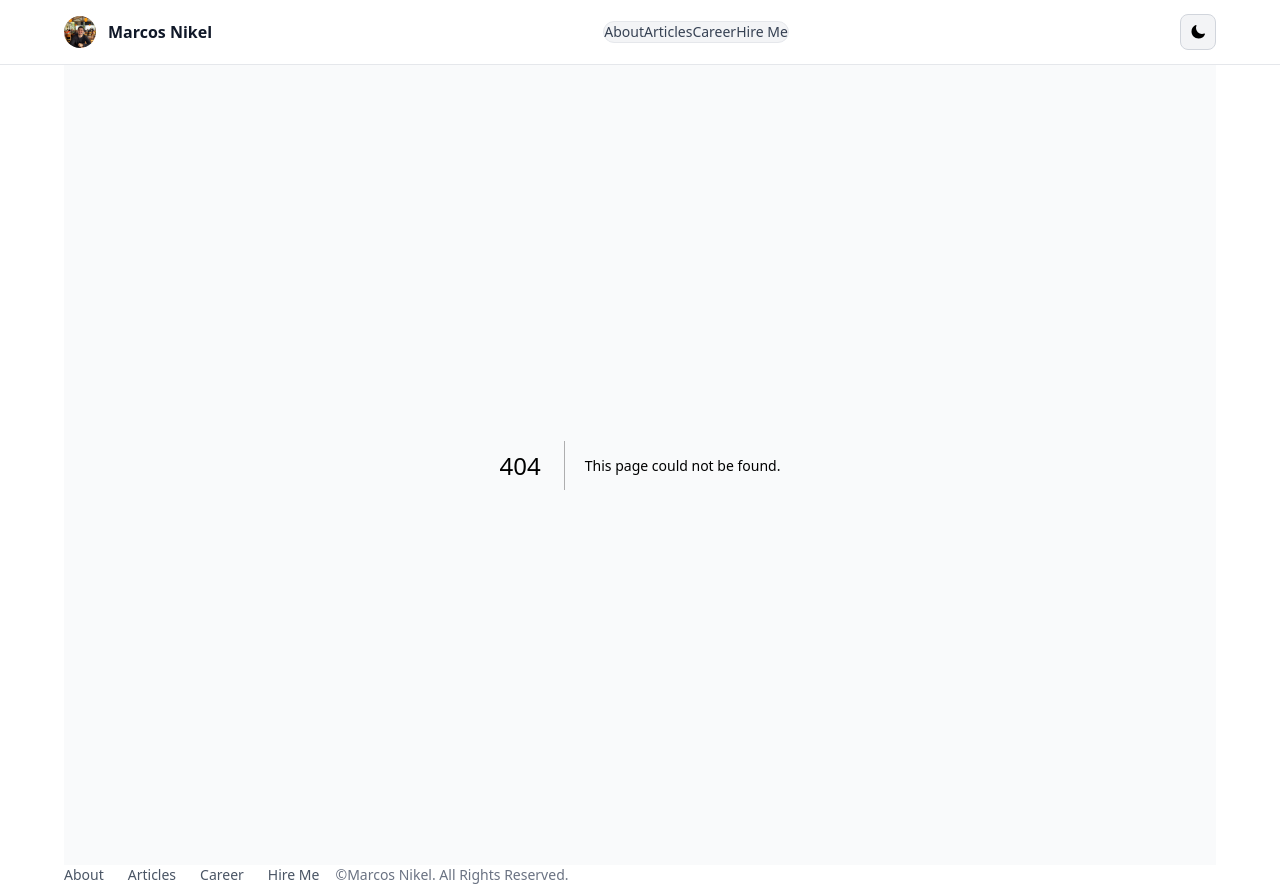
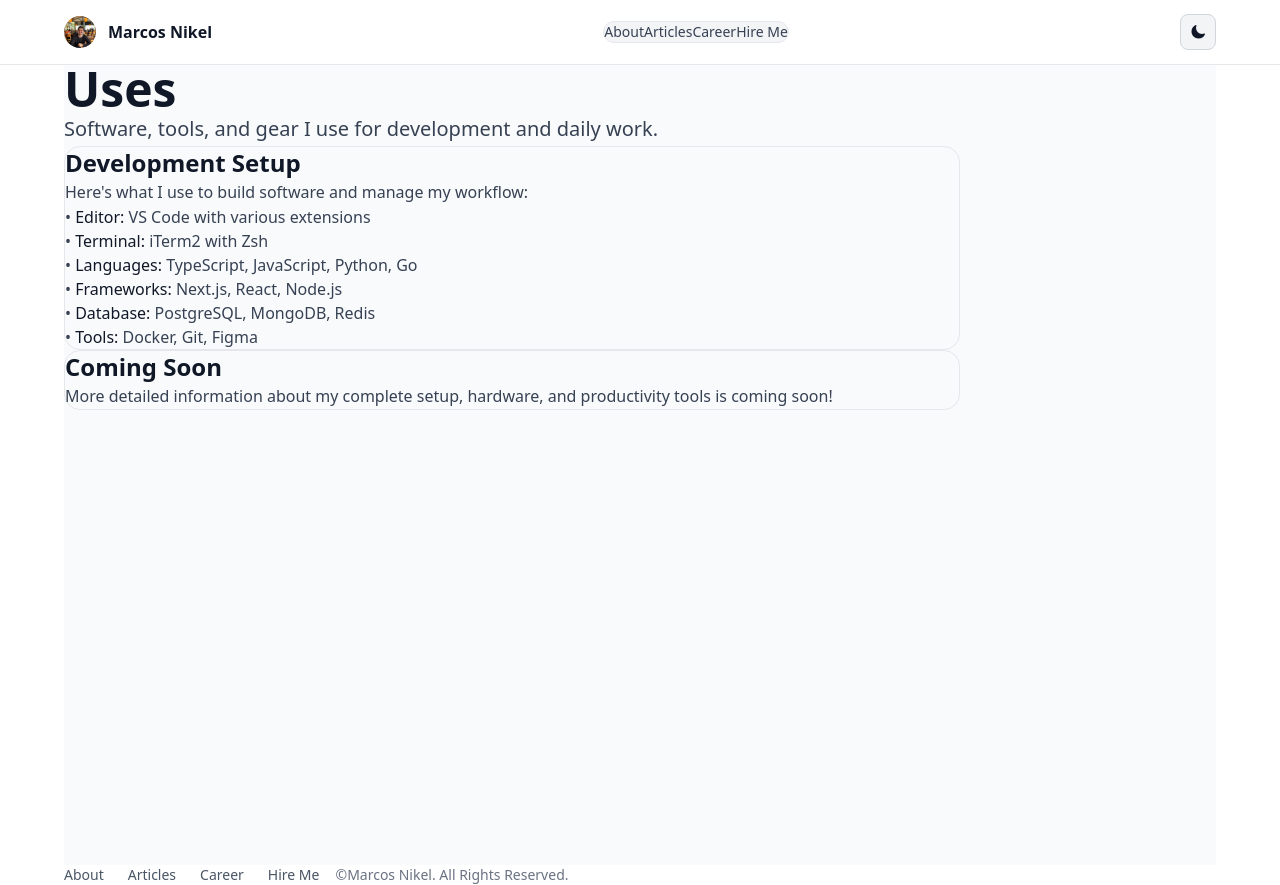
Before and after one commit to marcossnikel/portfolio-v3, a Next.js app: page /uses in a window 1280 px wide. Before the commit this address had no page. Built offline with nearby package versions, Linux system fonts and the light colour scheme.

Commit message:
feat: create new pages for Projects, Speaking, and Uses with initial content

```diff
--- a/src/app/articles/page.tsx
+++ b/src/app/articles/page.tsx
@@ -5,42 +5,50 @@ export default function ArticlesPage() {
   const articles = getAllArticles();
 
   return (
-    <div className="container mx-auto px-4 py-8">
-      <h1 className="text-3xl font-bold mb-8 text-gray-900 dark:text-white">
+    <div className="max-w-7xl mx-auto px-6 sm:px-8 py-24">
+      <div className="max-w-4xl">
+        <div className="mb-12">
+          <h1 className="text-4xl sm:text-5xl font-bold text-gray-900 dark:text-white mb-6">
             Articles
           </h1>
+          <p className="text-xl text-gray-700 dark:text-gray-300 leading-relaxed">
+            Thoughts, ideas, and insights about software development and technology.
+          </p>
+        </div>
 
         {articles.length === 0 ? (
           <div className="text-center py-12">
-          <p className="text-gray-600 dark:text-gray-400 mb-4">
-            No articles found.
+            <div className="p-8 border border-gray-200 dark:border-gray-800 rounded-2xl">
+              <p className="text-gray-700 dark:text-gray-300 mb-4">
+                No articles published yet.
               </p>
-          <p className="text-sm text-gray-500 dark:text-gray-500">
+              <p className="text-sm text-gray-500 dark:text-gray-400">
                 Add markdown files to{" "}
-            <code className="bg-gray-100 dark:bg-gray-800 px-2 py-1 rounded">
+                <code className="bg-gray-100 dark:bg-gray-800 text-blue-600 dark:text-blue-400 px-2 py-1 rounded">
                   src/content/articles/
                 </code>{" "}
                 to get started.
               </p>
             </div>
+          </div>
         ) : (
-        <div className="grid gap-6 md:gap-8">
+          <div className="space-y-8">
             {articles.map((article) => (
               <article
                 key={article.slug}
-              className="border border-gray-200 dark:border-gray-800 rounded-lg p-6 hover:border-red-300 dark:hover:border-red-700 transition-all duration-200 hover:shadow-md"
+                className="p-8 border border-gray-200 dark:border-gray-800 rounded-2xl hover:border-gray-300 dark:hover:border-gray-700 transition-all duration-200"
               >
-              <h2 className="text-xl font-semibold mb-2">
+                <h2 className="text-2xl font-semibold mb-4">
                   <Link
                     href={`/articles/${article.slug}`}
-                  className="text-gray-900 dark:text-white hover:text-red-600 dark:hover:text-red-400 transition-colors duration-200"
+                    className="text-gray-900 dark:text-white hover:text-blue-600 dark:hover:text-blue-400 transition-colors duration-200"
                   >
                     {article.title}
                   </Link>
                 </h2>
 
                 {article.date && (
-                <time className="text-sm text-gray-500 dark:text-gray-400 mb-3 block">
+                  <time className="text-sm text-gray-500 dark:text-gray-400 mb-4 block">
                     {new Date(article.date).toLocaleDateString("en-US", {
                       year: "numeric",
                       month: "long",
@@ -50,18 +58,18 @@ export default function ArticlesPage() {
                 )}
 
                 {article.excerpt && (
-                <p className="text-gray-600 dark:text-gray-400 mb-4 leading-relaxed">
+                  <p className="text-gray-700 dark:text-gray-300 mb-6 leading-relaxed">
                     {article.excerpt}
                   </p>
                 )}
 
                 <Link
                   href={`/articles/${article.slug}`}
-                className="inline-flex items-center text-red-600 dark:text-red-400 hover:text-red-700 dark:hover:text-red-300 font-medium transition-colors duration-200"
+                  className="inline-flex items-center text-blue-600 dark:text-blue-400 hover:text-gray-900 dark:hover:text-white font-medium transition-colors duration-200"
                 >
-                Read more
+                  Read article
                   <svg
-                  className="ml-1 w-4 h-4"
+                    className="ml-2 w-4 h-4"
                     fill="none"
                     stroke="currentColor"
                     viewBox="0 0 24 24"
@@ -79,5 +87,6 @@ export default function ArticlesPage() {
           </div>
         )}
       </div>
+    </div>
   );
 }
--- /dev/null
+++ b/src/app/projects/page.tsx
@@ -0,0 +1,26 @@
+export default function ProjectsPage() {
+  return (
+    <div className="max-w-7xl mx-auto px-6 sm:px-8 py-24">
+      <div className="max-w-4xl">
+        <div className="mb-12">
+          <h1 className="text-4xl sm:text-5xl font-bold text-gray-900 dark:text-white mb-6">
+            Projects
+          </h1>
+          <p className="text-xl text-gray-700 dark:text-gray-300 leading-relaxed">
+            A collection of projects I've built and contributed to over the years.
+          </p>
+        </div>
+
+        <div className="space-y-12">
+          <div className="p-8 border border-gray-200 dark:border-gray-800 rounded-2xl hover:border-gray-300 dark:hover:border-gray-700 transition-colors duration-200">
+            <h2 className="text-2xl font-semibold text-gray-900 dark:text-white mb-4">Coming Soon</h2>
+            <p className="text-gray-700 dark:text-gray-300 leading-relaxed">
+              I'm currently working on showcasing my projects in an engaging way.
+              Check back soon to see what I've been building!
+            </p>
+          </div>
+        </div>
+      </div>
+    </div>
+  );
+}
--- /dev/null
+++ b/src/app/speaking/page.tsx
@@ -0,0 +1,26 @@
+export default function SpeakingPage() {
+  return (
+    <div className="max-w-7xl mx-auto px-6 sm:px-8 py-24">
+      <div className="max-w-4xl">
+        <div className="mb-12">
+          <h1 className="text-4xl sm:text-5xl font-bold text-gray-900 dark:text-white mb-6">
+            Speaking
+          </h1>
+          <p className="text-xl text-gray-700 dark:text-gray-300 leading-relaxed">
+            Talks, presentations, and workshops I've given at conferences and events.
+          </p>
+        </div>
+
+        <div className="space-y-12">
+          <div className="p-8 border border-gray-200 dark:border-gray-800 rounded-2xl hover:border-gray-300 dark:hover:border-gray-700 transition-colors duration-200">
+            <h2 className="text-2xl font-semibold text-gray-900 dark:text-white mb-4">Coming Soon</h2>
+            <p className="text-gray-700 dark:text-gray-300 leading-relaxed">
+              I'm preparing content about my speaking engagements and presentations.
+              Stay tuned for updates on my upcoming talks and past presentations!
+            </p>
+          </div>
+        </div>
+      </div>
+    </div>
+  );
+}
--- /dev/null
+++ b/src/app/uses/page.tsx
@@ -0,0 +1,41 @@
+export default function UsesPage() {
+  return (
+    <div className="max-w-7xl mx-auto px-6 sm:px-8 py-24">
+      <div className="max-w-4xl">
+        <div className="mb-12">
+          <h1 className="text-4xl sm:text-5xl font-bold text-gray-900 dark:text-white mb-6">
+            Uses
+          </h1>
+          <p className="text-xl text-gray-700 dark:text-gray-300 leading-relaxed">
+            Software, tools, and gear I use for development and daily work.
+          </p>
+        </div>
+
+        <div className="space-y-12">
+          <div className="p-8 border border-gray-200 dark:border-gray-800 rounded-2xl hover:border-gray-300 dark:hover:border-gray-700 transition-colors duration-200">
+            <h2 className="text-2xl font-semibold text-gray-900 dark:text-white mb-4">Development Setup</h2>
+            <p className="text-gray-700 dark:text-gray-300 leading-relaxed mb-4">
+              Here's what I use to build software and manage my workflow:
+            </p>
+            <ul className="space-y-2 text-gray-700 dark:text-gray-300">
+              <li>• <span className="text-gray-900 dark:text-white">Editor:</span> VS Code with various extensions</li>
+              <li>• <span className="text-gray-900 dark:text-white">Terminal:</span> iTerm2 with Zsh</li>
+              <li>• <span className="text-gray-900 dark:text-white">Languages:</span> TypeScript, JavaScript, Python, Go</li>
+              <li>• <span className="text-gray-900 dark:text-white">Frameworks:</span> Next.js, React, Node.js</li>
+              <li>• <span className="text-gray-900 dark:text-white">Database:</span> PostgreSQL, MongoDB, Redis</li>
+              <li>• <span className="text-gray-900 dark:text-white">Tools:</span> Docker, Git, Figma</li>
+            </ul>
+          </div>
+
+          <div className="p-8 border border-gray-200 dark:border-gray-800 rounded-2xl hover:border-gray-300 dark:hover:border-gray-700 transition-colors duration-200">
+            <h2 className="text-2xl font-semibold text-gray-900 dark:text-white mb-4">Coming Soon</h2>
+            <p className="text-gray-700 dark:text-gray-300 leading-relaxed">
+              More detailed information about my complete setup, hardware, and
+              productivity tools is coming soon!
+            </p>
+          </div>
+        </div>
+      </div>
+    </div>
+  );
+}
```
Lines whose indentation alone changed are shown as unchanged.
